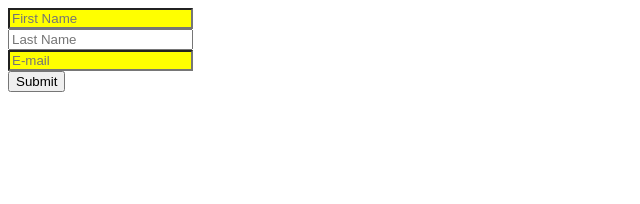
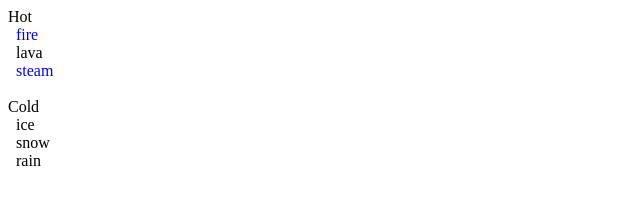
Before and after one commit to black-r0s3/jQuery-and-AJAX, a plain HTML site: page index.html in a window 1280 px wide. Shown: the whole page, without its empty margins (0-640 px from the left). Drawn offline with Linux system fonts and the light colour scheme.

Commit message:
used Find to traverse through html elements

```diff
--- a/css/style.css
+++ b/css/style.css
@@ -1,3 +1,7 @@
 .highlight{
-  background-color: #FF0;
+  color: #00F;
 }
+
+.item{
+  margin-left: 8px;
+}
--- a/index.html
+++ b/index.html
@@ -9,13 +9,19 @@
   </head>
   <body>
     <div id="container">
-      <input type="text" name="" value="" placeholder="First Name" required>
-      <br/>
-      <input type="text" name="" value="" placeholder="Last Name">
-      <br/>
-      <input type="text" name="" value="" placeholder="E-mail" required>
-      <br/>
-      <button type="button" name="button">Submit</button>
+      <div class="title">Hot </div>
+      <div class="hot">
+        <div class="item non-solid"> fire </div>
+        <div class="item solid"> lava </div>
+        <div class="item non-solid">steam  </div>
+    </div>
+    <br>
+    <div class="title">Cold </div>
+    <div class="cold">
+      <div class="item solid">ice</div>
+      <div class="item non-solid"> snow </div>
+      <div class="item non-solid">rain  </div>
+  </div>
 </div>
   </body>
 </html>
--- a/js/main.js
+++ b/js/main.js
@@ -1,3 +1,3 @@
 $(document).ready(function(){
-  $('#container input:required').addClass("highlight");
+  $('#container').find('.hot').children('.non-solid').addClass('highlight');
 });
```
